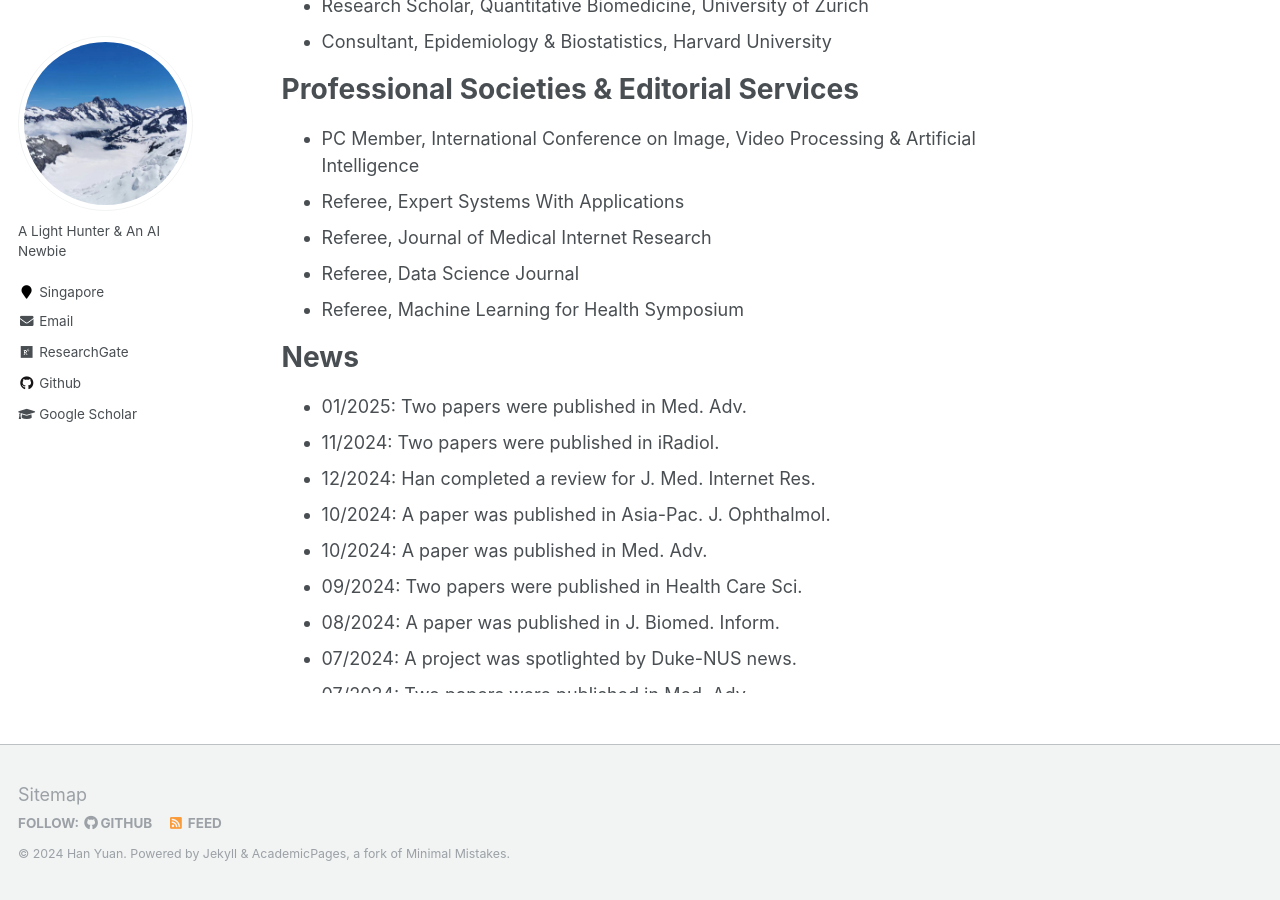
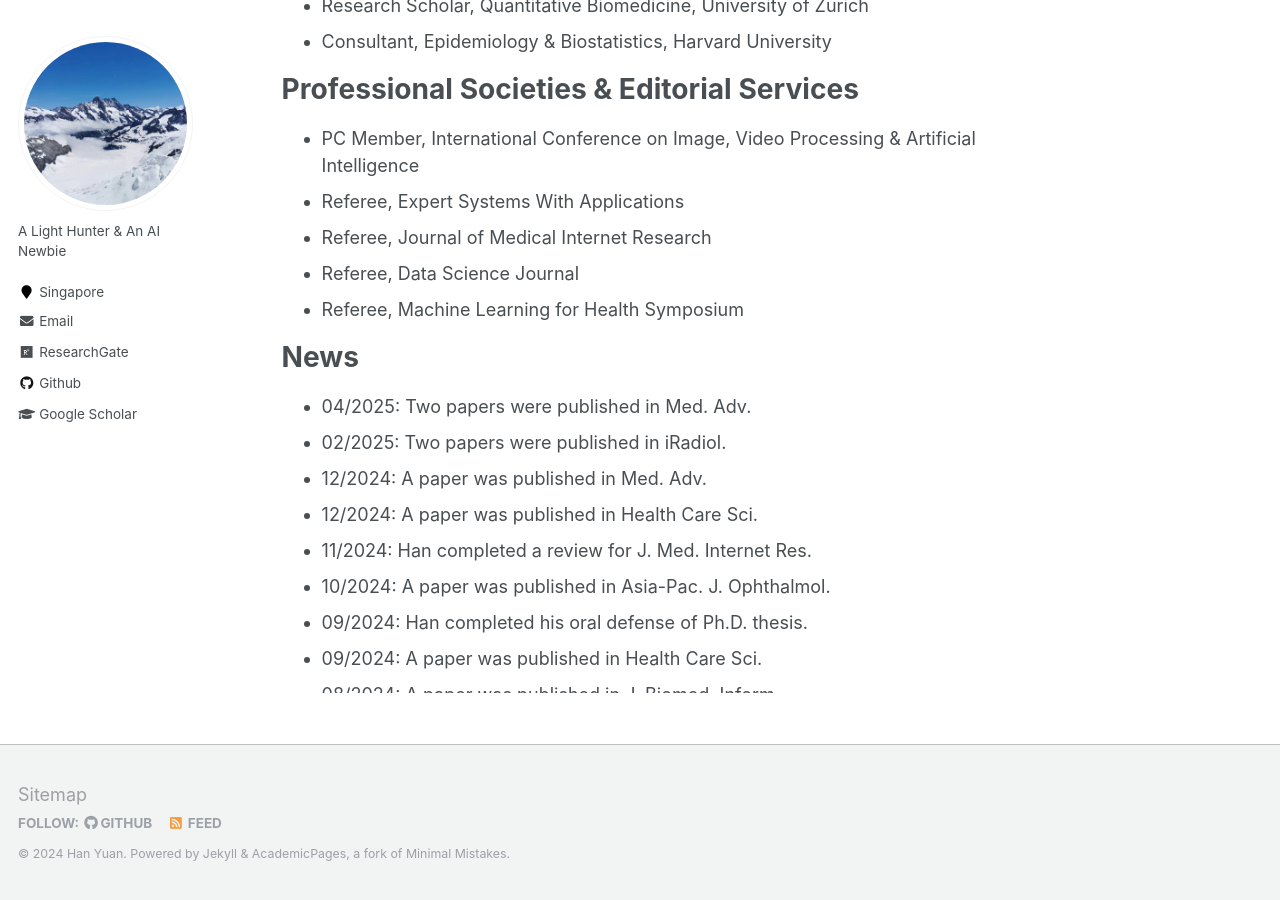
Before and after one commit to Han-Yuan-Med/Han-Yuan-Med.github.io, a Jekyll site: the page built from _pages/about.md, in a window 1280 px wide and 900 px high, scrolled down 866 px. Built offline with Jekyll 4.4.1, drawn with Linux system fonts in a browser that asks for light colours.

Commit message:
Update about.md

```diff
--- a/_pages/about.md
+++ b/_pages/about.md
@@ -30,12 +30,14 @@
 
 # News
 <ul style="width: auto; height: 300px; overflow: auto">
-  <li>01/2025: Two papers were published in Med. Adv.</li>
-  <li>11/2024: Two papers were published in iRadiol.</li>
-  <li>12/2024: Han completed a review for J. Med. Internet Res.</li>
+  <li>04/2025: Two papers were published in Med. Adv.</li>
+  <li>02/2025: Two papers were published in iRadiol.</li>
+  <li>12/2024: A paper was published in Med. Adv.</li>
+  <li>12/2024: A paper was published in Health Care Sci.</li>
+  <li>11/2024: Han completed a review for J. Med. Internet Res.</li>
   <li>10/2024: A paper was published in Asia-Pac. J. Ophthalmol.</li>
-  <li>10/2024: A paper was published in Med. Adv.</li>
-  <li>09/2024: Two papers were published in Health Care Sci.</li>
+  <li>09/2024: Han completed his oral defense of Ph.D. thesis.</li>
+  <li>09/2024: A paper was published in Health Care Sci.</li>
   <li>08/2024: A paper was published in J. Biomed. Inform.</li>
   <li>07/2024: A project was spotlighted by Duke-NUS news.</li>
   <li>07/2024: Two papers were published in Med. Adv.</li>
```
